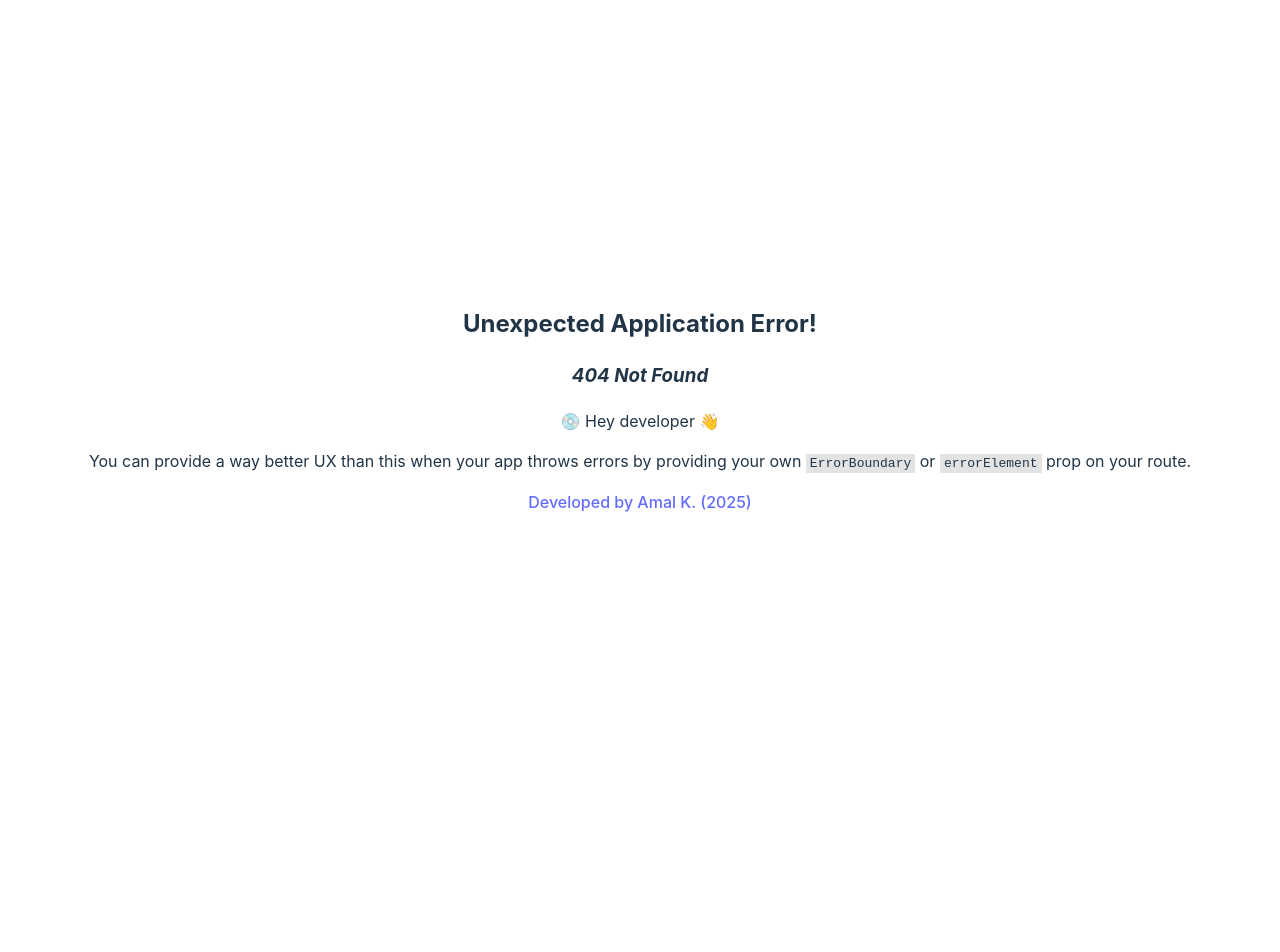
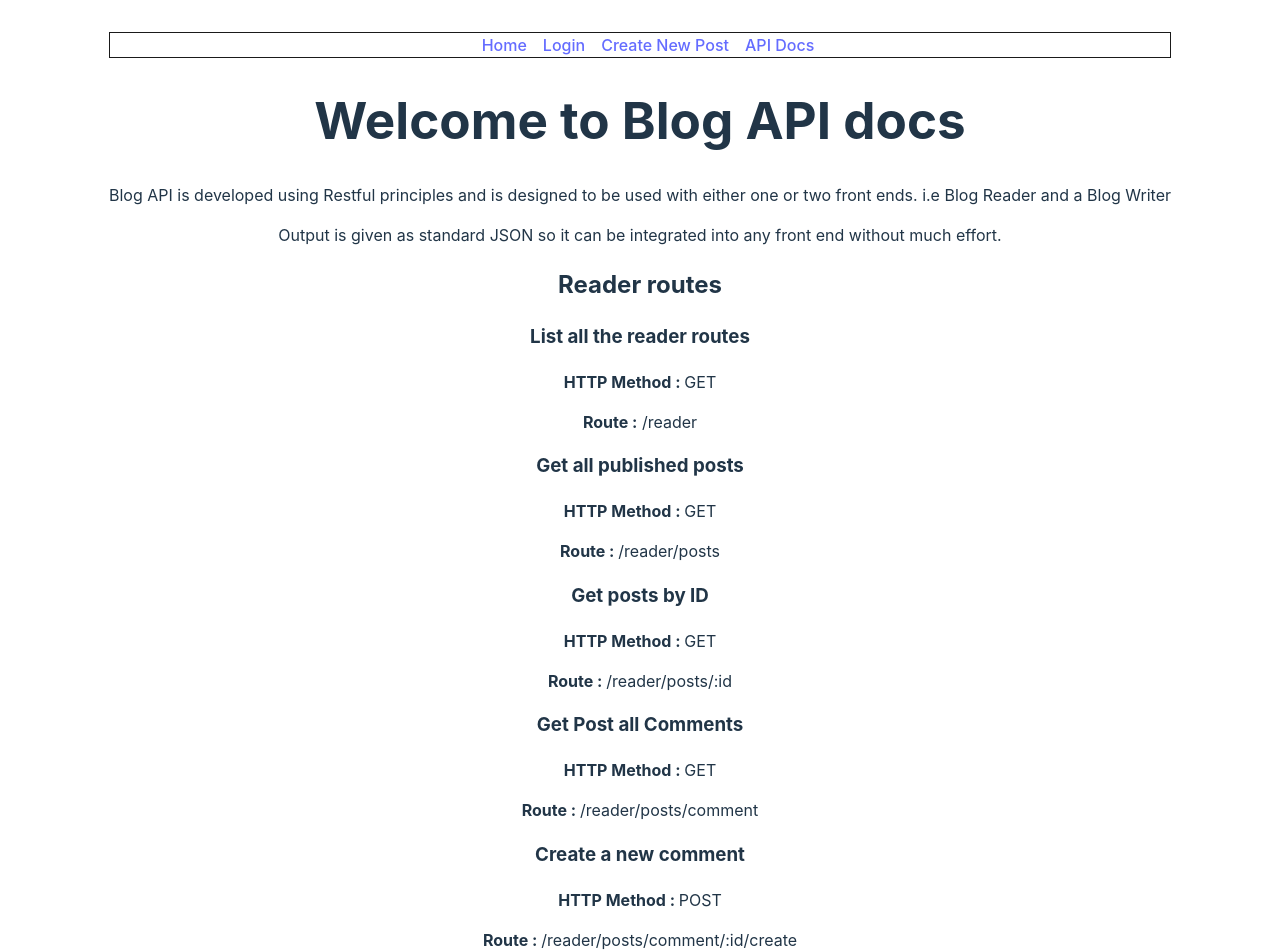
Before and after one commit to amaldevelops/full-stack-blog, a React (Vite) app in the folder frontend/: page /api-docs in a window 1280 px wide. Before the commit this address had no page. Shown: the top 952 px of the page. Before the commit the page ends 800 px from the top, so only its background shows below. Built offline with nearby package versions, Linux system fonts and the light colour scheme.

Commit message:
Add APIDocs component for API reference

```diff
--- /dev/null
+++ b/frontend/src/components/APIDocs.jsx
@@ -0,0 +1,149 @@
+import NavigationBar from "./NavigationBar";
+function APIDocs() {
+  return (
+    <div>
+      <NavigationBar />
+      <h1>Welcome to Blog API docs</h1>
+      <p>
+        Blog API is developed using Restful principles and is designed to be
+        used with either one or two front ends. i.e Blog Reader and a Blog
+        Writer
+      </p>
+      <p>
+        Output is given as standard JSON so it can be integrated into any front
+        end without much effort.
+      </p>
+      <h2>Reader routes</h2>
+      <h3>List all the reader routes</h3>
+      <p>
+        <strong>HTTP Method : </strong>GET
+      </p>
+      <p>
+        <strong>Route :</strong> /reader
+      </p>
+
+      <h3>Get all published posts</h3>
+      <p>
+        <strong>HTTP Method : </strong>GET
+      </p>
+      <p>
+        <strong>Route : </strong>/reader/posts
+      </p>
+
+      <h3>Get posts by ID</h3>
+      <p>
+        <strong>HTTP Method : </strong>GET
+      </p>
+      <p>
+        <strong>Route : </strong>/reader/posts/:id
+      </p>
+
+      <h3>Get Post all Comments</h3>
+      <p>
+        <strong>HTTP Method : </strong>GET
+      </p>
+      <p>
+        <strong>Route : </strong>/reader/posts/comment
+      </p>
+
+      <h3>Create a new comment</h3>
+      <p>
+        <strong>HTTP Method : </strong>POST
+      </p>
+      <p>
+        <strong>Route : </strong>/reader/posts/comment/:id/create
+      </p>
+
+      <h3>Update post comment</h3>
+      <p>
+        <strong>HTTP Method : </strong>PUT
+      </p>
+      <p>
+        <strong>Route : </strong>/reader/posts/comment/:id/update
+      </p>
+
+      <h3>Delete Comment</h3>
+      <p>
+        <strong>HTTP Method : </strong>DELETE
+      </p>
+      <p>
+        <strong>Route : </strong>/reader/posts/comment/:id/delete
+      </p>
+
+      <h2>Writer Routes</h2>
+
+      <h3>List all the writer routes</h3>
+      <p>
+        <strong>HTTP Method : </strong>GET
+      </p>
+      <p>
+        <strong>Route : </strong>/writer
+      </p>
+
+      <h3>Create New Post</h3>
+      <p>
+        <strong>HTTP Method : </strong>GET
+      </p>
+      <p>
+        <strong>Route : </strong>/writer/post/create
+      </p>
+
+      <h3>Save Post as Draft</h3>
+      <p>
+        <strong>HTTP Method : </strong>GET
+      </p>
+      <p>
+        <strong>Route : </strong>/writer/post/drafts
+      </p>
+
+      <h3>Save post as Draft</h3>
+      <p>
+        <strong>HTTP Method : </strong>POST
+      </p>
+      <p>
+        <strong>Route : </strong>/writer/post/:id/draft
+      </p>
+
+      <h3>Save post by ID </h3>
+      <p>
+        <strong>HTTP Method : </strong>POST
+      </p>
+      <p>
+        <strong>Route : </strong>/writer/post/:id/save
+      </p>
+
+      <h3>Edit post by ID</h3>
+      <p>
+        <strong>HTTP Method : </strong>POST
+      </p>
+      <p>
+        <strong>Route : </strong>/writer/post/:id/edit
+      </p>
+
+      <h3>Delete Post by ID </h3>
+      <p>
+        <strong>HTTP Method : </strong>DELETE
+      </p>
+      <p>
+        <strong>Route : </strong>/writer/post/:id/delete
+      </p>
+
+      <h3>Publish post by ID</h3>
+      <p>
+        <strong>HTTP Method : </strong>POST
+      </p>
+      <p>
+        <strong>Route : </strong>/writer/post/:id/publish
+      </p>
+
+      <h3>Unpublish post by ID </h3>
+      <p>
+        <strong>HTTP Method : </strong>POST
+      </p>
+      <p>
+        <strong>Route : </strong>/writer/post/:id/unpublish
+      </p>
+    </div>
+  );
+}
+export default APIDocs;
--- a/frontend/src/components/NavigationBar.jsx
+++ b/frontend/src/components/NavigationBar.jsx
@@ -10,6 +10,7 @@ function NavigationBar() {
       <Link to="/full-stack-blog/writer/home" className="Links">
         Create New Post
       </Link>
+      <Link to="/api-docs">API Docs</Link>
     </div>
   );
 }
--- a/frontend/src/routes/Routes.jsx
+++ b/frontend/src/routes/Routes.jsx
@@ -6,6 +6,7 @@ import ErrorPage from "../components/ErrorPage";
 import Login from "../components/Login";
 import CreatePost from "../components/CreatePost";
 import Register from "../components/Register";
+import APIDocs from "../components/APIDocs";
 
 const Routes = [
   {
@@ -34,6 +35,11 @@ const Routes = [
     element: <Register />,
     errorElement: <ErrorPage />,
   },
+  {
+    path:"/api-docs",
+    element:<APIDocs/>,
+    errorElement:<ErrorPage/>
+  }
 ];
 
 export default Routes;
```
